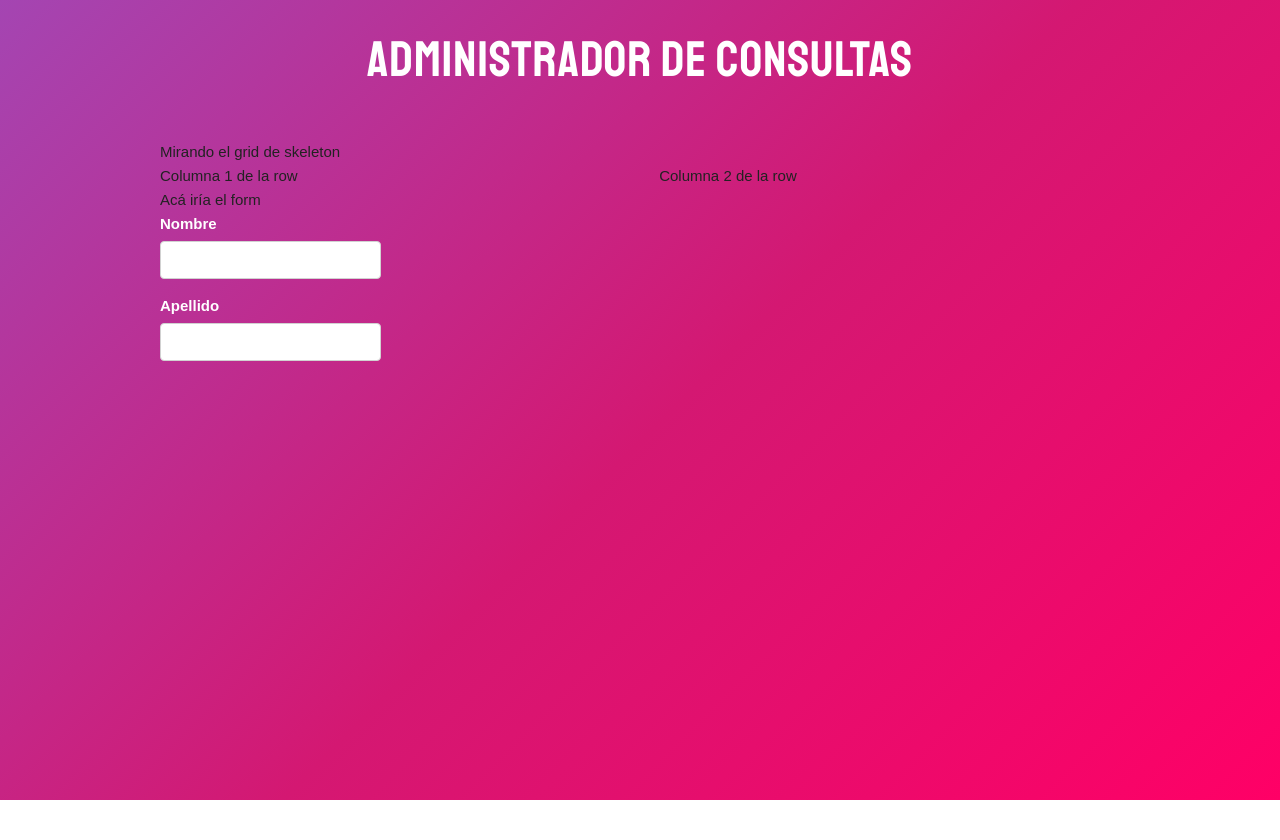
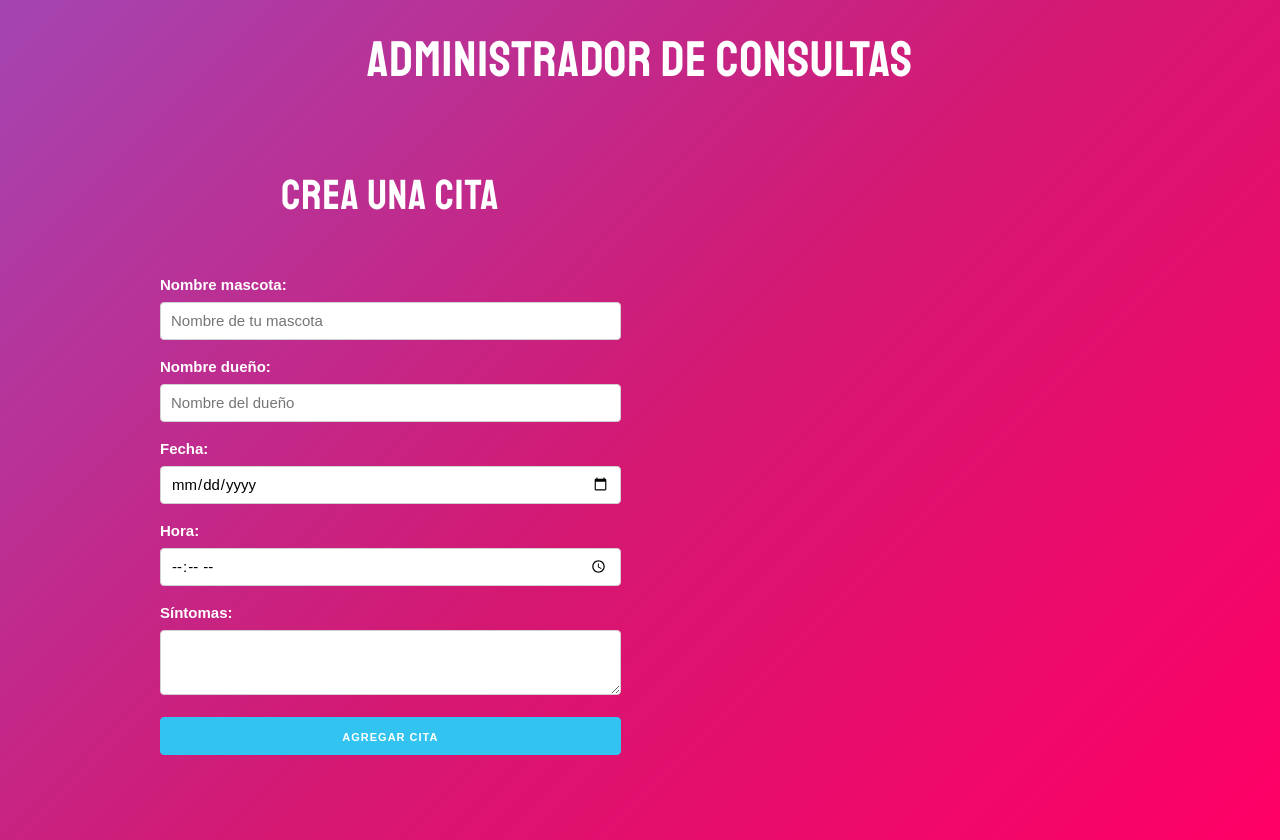
Before and after one commit to AgustinStringa/administrador-citas-veterinario, a React (Create React App) app: page / in a window 1280 px wide. Before the commit the page ends 800 px from the top, so only its background shows below. Built offline with nearby package versions, Linux system fonts and the light colour scheme.

Commit message:
creando form component y su state

```diff
--- a/src/App.js
+++ b/src/App.js
@@ -8,18 +8,8 @@ function App() {
       <h1>Administrador de consultas</h1>
 
       <div className='container'>
-        Mirando el grid de skeleton
         <div className='row'>
           <div className='one-half column'>
-            Columna 1 de la row
-          </div>
-          <div className='one-half column'>
-            Columna 2 de la row
-          </div>
-        </div>
-        <div className='row'>
-          <div className='column'>
-            Acá iría el form
             <Form />
           </div>
         </div>
--- a/src/components/Form.jsx
+++ b/src/components/Form.jsx
@@ -1,16 +1,117 @@
-import React from "react";
+import React, { useState } from "react";
 
 export const Form = () => {
+  const nuevaFecha = new Date();
+  const hoy = `${nuevaFecha.getFullYear()}/${
+    nuevaFecha.getMonth() + 1
+  }/${nuevaFecha.getDate()}`;
+
+  const pasado = `${nuevaFecha.getFullYear()}/${nuevaFecha.getMonth() + 1}/${
+    nuevaFecha.getDate() + 2
+  }`;
+
+  const [formstate, setFormstate] = useState({
+    mascota: "",
+    dueño: "",
+    fecha: "",
+    hora: "",
+    sintomas: "",
+  });
+
+  const handleChange = (evt) => {
+    const nuevoState = { ...formstate };
+    nuevoState[`${evt.target.name}`] = evt.target.value;
+    setFormstate(nuevoState);
+  };
+
+  const handleSubmit = (evt) => {
+    evt.preventDefault();
+    var validate = true;
+    for (const prop in formstate) {
+      if (!formstate[prop].trim()) {
+        // console.log(`${prop} dio false`);
+        validate = false;
+      }
+    }
+
+    console.log("validate", validate);
+  };
+
+  const { mascota, dueño, fecha, hora, sintomas } = formstate;
+
   return (
-    <form action="" method="GET">
-      <div className="form-group">
-        <label htmlFor="">Nombre</label>
-        <input type="text" name="" id="" />
-      </div>
-      <div className="form-group">
-        <label htmlFor="">Apellido</label>
-        <input type="text" name="" id="" />
-      </div>
-    </form>
+    <>
+      <h2>Crea una cita</h2>
+      <form action="" method="GET" onSubmit={handleSubmit}>
+        <div className="form-group">
+          <label htmlFor="">Nombre mascota: </label>
+          <input
+            className="u-full-width"
+            type="text"
+            name="mascota"
+            id=""
+            placeholder="Nombre de tu mascota"
+            onChange={handleChange}
+            value={mascota}
+          />
+        </div>
+
+        <div className="form-group">
+          <label htmlFor="">Nombre dueño: </label>
+          <input
+            className="u-full-width"
+            type="text"
+            name="dueño"
+            id=""
+            placeholder="Nombre del dueño"
+            onChange={handleChange}
+            value={dueño}
+          />
+        </div>
+
+        <div className="form-group">
+          <label htmlFor="">Fecha: </label>
+          <input
+            className="u-full-width"
+            type="date"
+            name="fecha"
+            id=""
+            min={hoy}
+            max={pasado}
+            required
+            onChange={handleChange}
+            value={fecha}
+          />
+        </div>
+
+        <div className="form-group">
+          <label htmlFor="">Hora: </label>
+          <input
+            className="u-full-width"
+            type="time"
+            name="hora"
+            id=""
+            onChange={handleChange}
+            value={hora}
+          />
+        </div>
+
+        <div className="form-group">
+          <label htmlFor="">Síntomas: </label>
+          <textarea
+            name="sintomas"
+            id=""
+            onChange={handleChange}
+            value={sintomas}
+          ></textarea>
+        </div>
+
+        <div className="form-group">
+          <button type="submit" className="u-full-width button-primary">
+            AGREGAR CITA
+          </button>
+        </div>
+      </form>
+    </>
   );
 };
--- a/src/index.css
+++ b/src/index.css
@@ -104,3 +104,7 @@ input[type="time"] {
   text-align: center;
   font-family: "Staatliches", cursive;
 }
+
+textarea {
+  width: 100%;
+}
```
